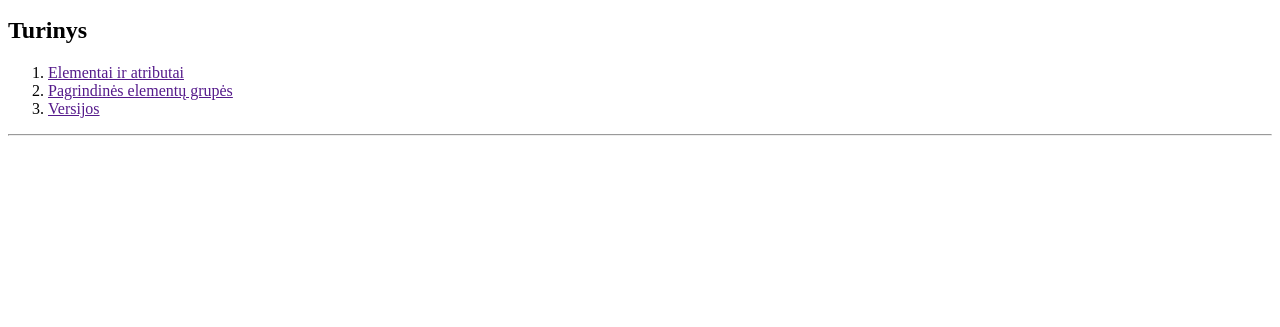
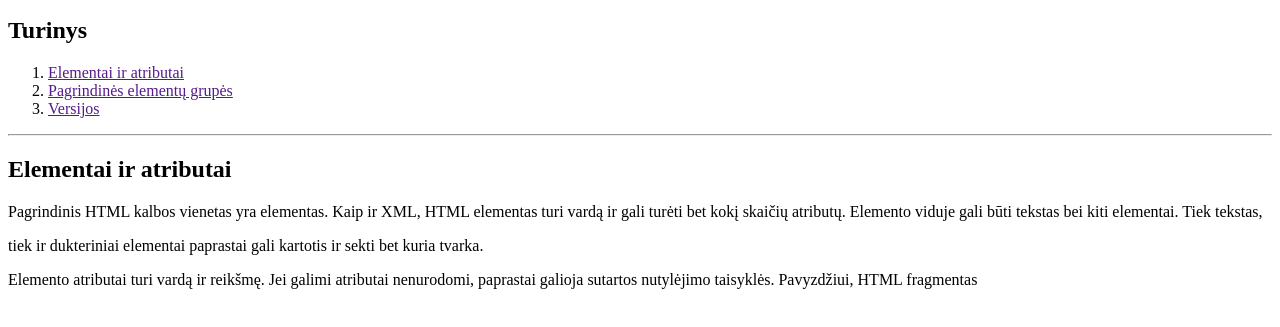
Before and after one commit to zraycd/HTML-praktika-2, a plain HTML site: page index.html in a window 1280 px wide. Shown: the part 355-682 px from the top of the page. Drawn offline with Linux system fonts and the light colour scheme.

Commit message:
add section2, start section3

```diff
--- a/index.html
+++ b/index.html
@@ -21,5 +21,9 @@
         <li><a href="">Versijos</a></li>
     </ol>
     <hr>
+    <h2>Elementai ir atributai</h2>
+    <p>Pagrindinis HTML kalbos vienetas yra elementas. Kaip ir XML, HTML elementas turi vardą ir gali turėti bet kokį skaičių atributų. Elemento viduje gali būti tekstas bei kiti elementai. Tiek tekstas, </p>
+    <p>tiek ir dukteriniai elementai paprastai gali kartotis ir sekti bet kuria tvarka.</p>
+    <p>Elemento atributai turi vardą ir reikšmę. Jei galimi atributai nenurodomi, paprastai galioja sutartos nutylėjimo taisyklės. Pavyzdžiui, HTML fragmentas </p>
 </body>
 </html>
```
